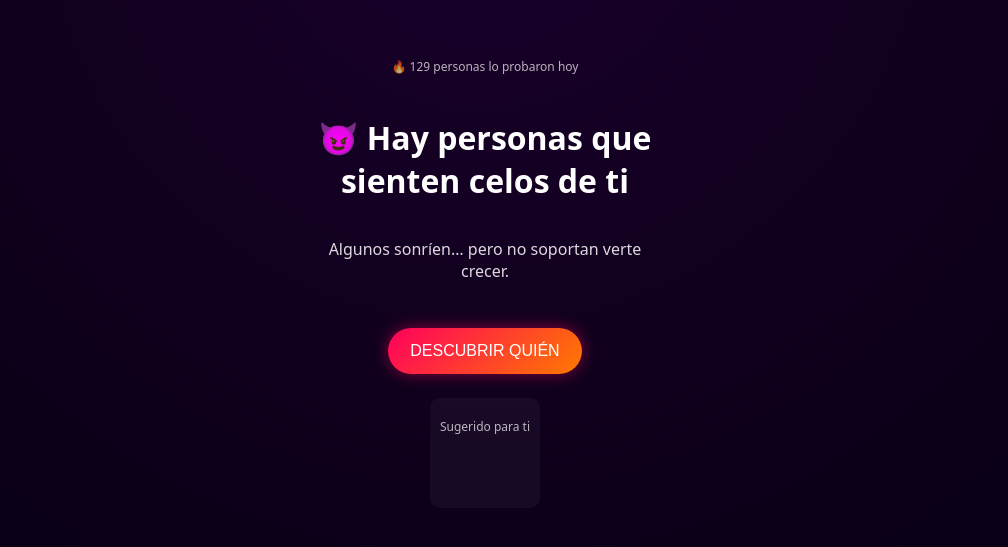
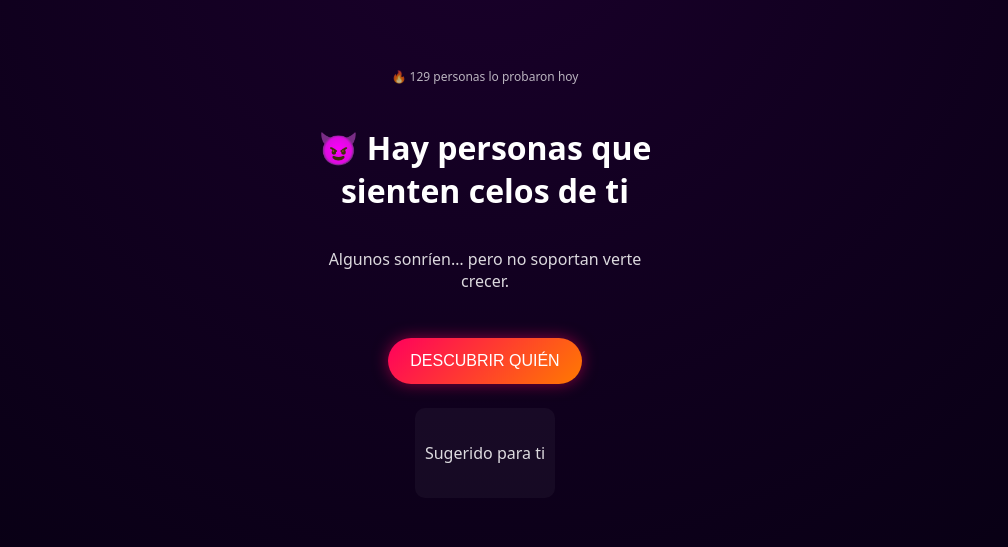
Before and after one commit to lopiensoloprogramo/quienteobserva, a React (Vite) app: page / in a window 1280 px wide. Shown: the part 107-654 px from the top of the page, without its empty margins (155-1163 px from the left). Built offline with nearby package versions, Linux system fonts and the light colour scheme.

Commit message:
se añadio publicidad9

```diff
--- a/src/App.css
+++ b/src/App.css
@@ -120,28 +120,3 @@ p {
   flex-direction: column;
   justify-content: center;
 }
-
-/* Título */
-.ad-title {
-  font-size: 12px;
-  opacity: 0.7;
-  margin-bottom: 6px;
-}
-
-/* Donde inyecta la red */
-#promo-start {
-  width: 100%;
-  min-height: 60px;
-  max-height: 80px;
-  overflow: hidden;
-  display: flex;
-  align-items: center;
-  justify-content: center;
-}
-
-/* si la red mete un iframe gigante */
-#promo-start iframe,
-#promo-start div {
-  max-height: 80px !important;
-  width: 100% !important;
-}
```
